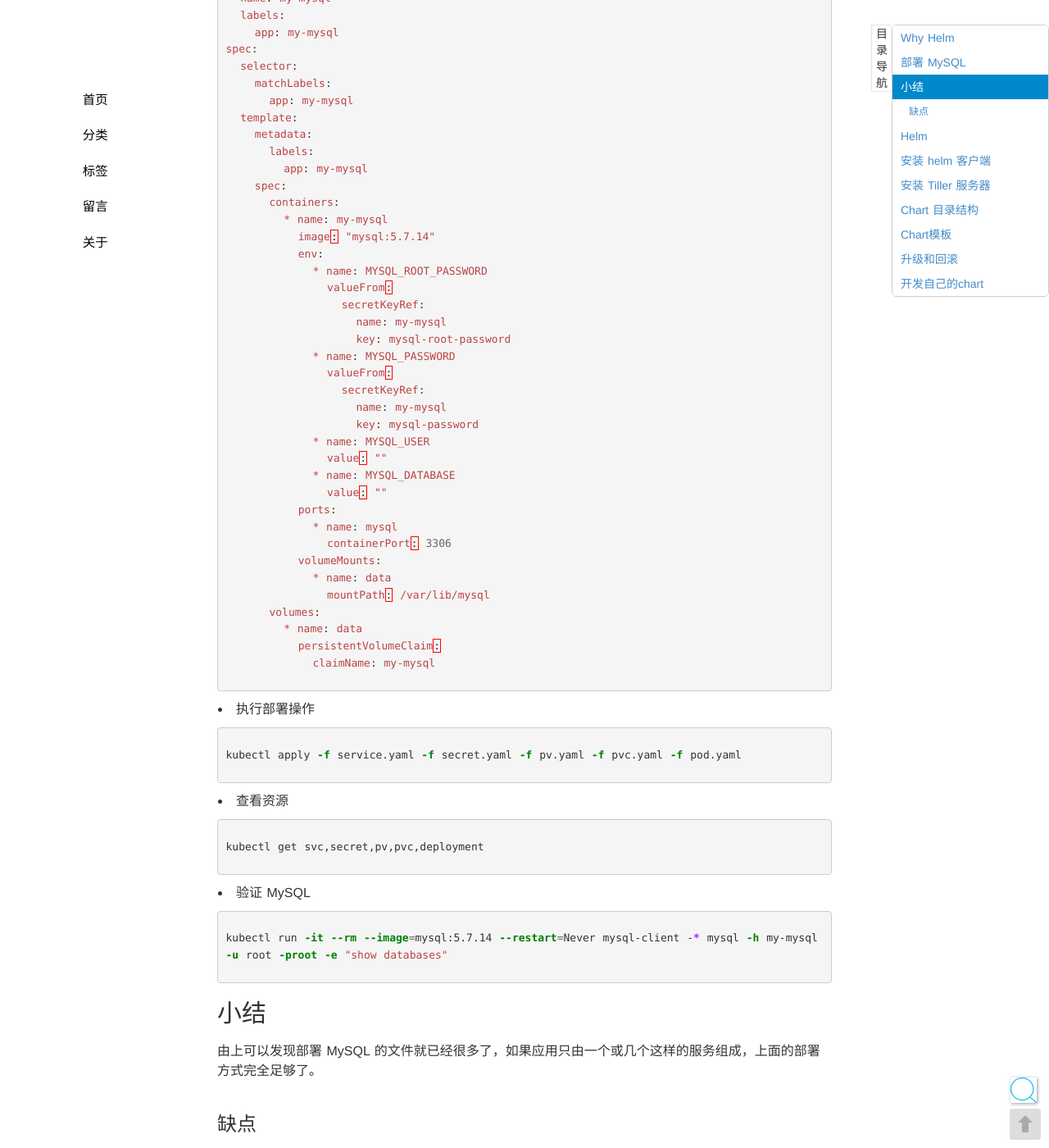
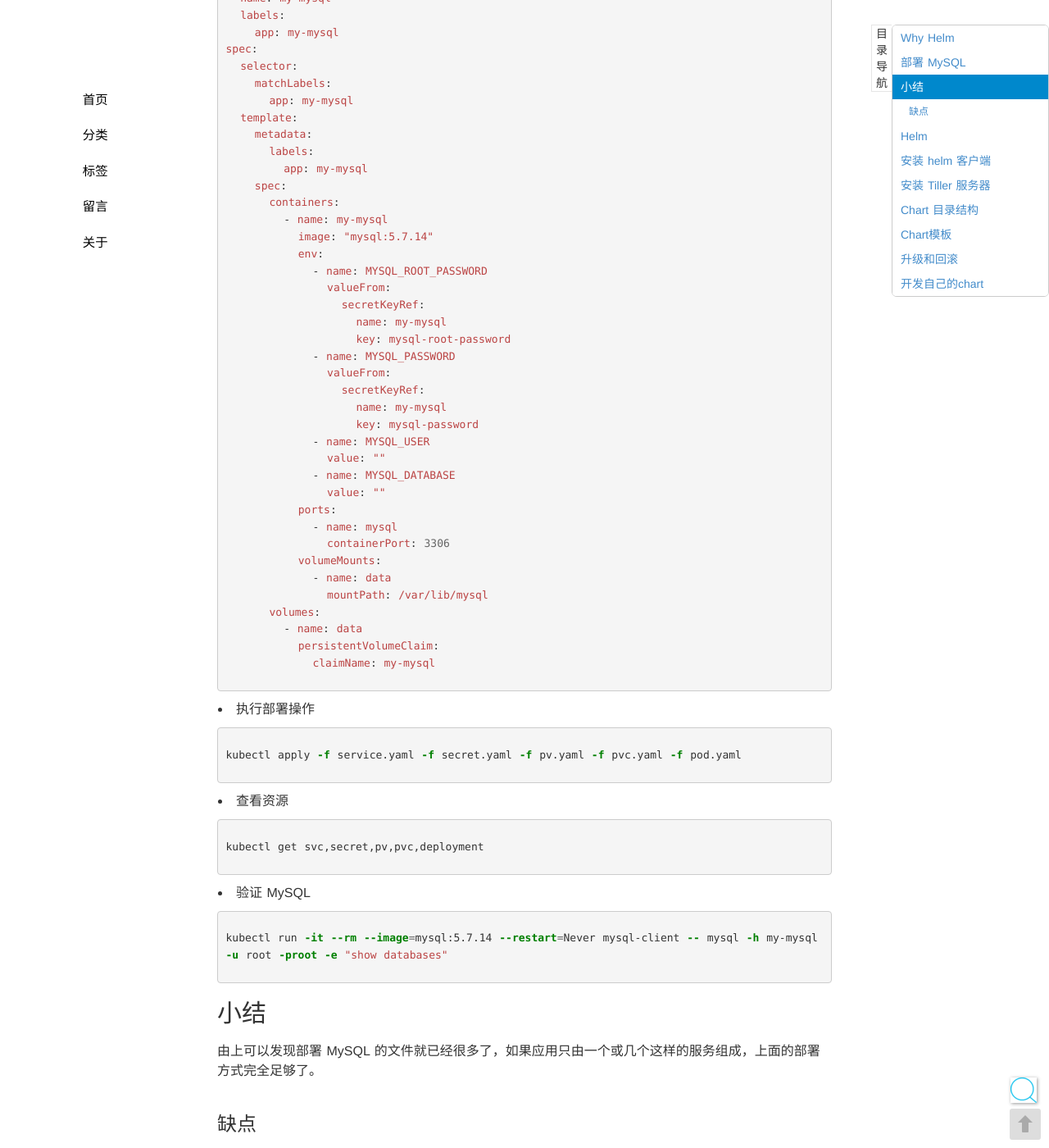
Before and after one commit to seekplum/seekplum.github.io, a Jekyll site: the page built from _posts/2020-03-17-k8s-helm.md, in a window 1280 px wide and 1400 px high, scrolled down 2150 px. Shown: the whole window at 82% size. Built offline with Jekyll 4.4.1, drawn with Linux system fonts in a browser that asks for light colours; comment, search, counter and statistics services are not loaded; some of the changed lines change nothing that is shown; some of the changed text lies outside the part shown.

Commit message:
MOD: 调整helm 格式

````diff
--- a/_posts/2020-03-17-k8s-helm.md
+++ b/_posts/2020-03-17-k8s-helm.md
@@ -26,7 +26,7 @@
     app: my-mysql
 spec:
   ports:
-    * name: mysql
+    - name: mysql
       port: 3306
       targetPort: mysql
   selector:
@@ -84,7 +84,7 @@
     app: my-mysql
 spec:
   accessModes:
-    * ReadWriteOnce
+    - ReadWriteOnce
   resources:
     requests:
       storage: 4Gi
@@ -112,31 +112,31 @@
         app: my-mysql
     spec:
       containers:
-        * name: my-mysql
+        - name: my-mysql
           image: "mysql:5.7.14"
           env:
-            * name: MYSQL_ROOT_PASSWORD
+            - name: MYSQL_ROOT_PASSWORD
               valueFrom:
                 secretKeyRef:
                   name: my-mysql
                   key: mysql-root-password
-            * name: MYSQL_PASSWORD
+            - name: MYSQL_PASSWORD
               valueFrom:
                 secretKeyRef:
                   name: my-mysql
                   key: mysql-password
-            * name: MYSQL_USER
+            - name: MYSQL_USER
               value: ""
-            * name: MYSQL_DATABASE
+            - name: MYSQL_DATABASE
               value: ""
           ports:
-            * name: mysql
+            - name: mysql
               containerPort: 3306
           volumeMounts:
-            * name: data
+            - name: data
               mountPath: /var/lib/mysql
       volumes:
-        * name: data
+        - name: data
           persistentVolumeClaim:
             claimName: my-mysql
 ```
@@ -156,7 +156,7 @@
 * 验证 MySQL
 
 ```bash
-kubectl run -it --rm --image=mysql:5.7.14 --restart=Never mysql-client -* mysql -h my-mysql -u root -proot -e "show databases"
+kubectl run -it --rm --image=mysql:5.7.14 --restart=Never mysql-client -- mysql -h my-mysql -u root -proot -e "show databases"
 ```
 
 ## 小结
@@ -263,7 +263,7 @@
   kind: ClusterRole
   name: cluster-admin
 subjects:
-  * kind: ServiceAccount
+  - kind: ServiceAccount
     name: tiller
     namespace: kube-system
 ```
````
